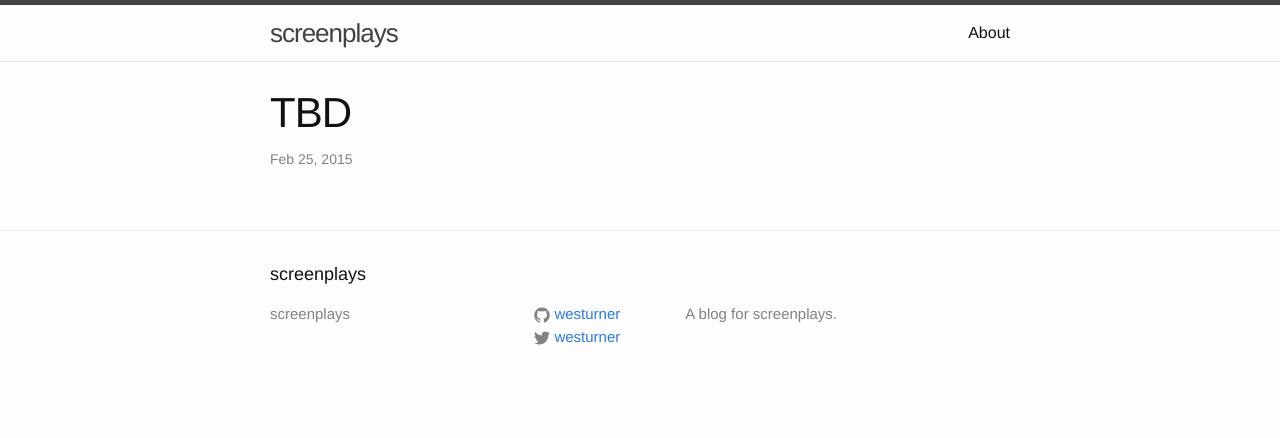
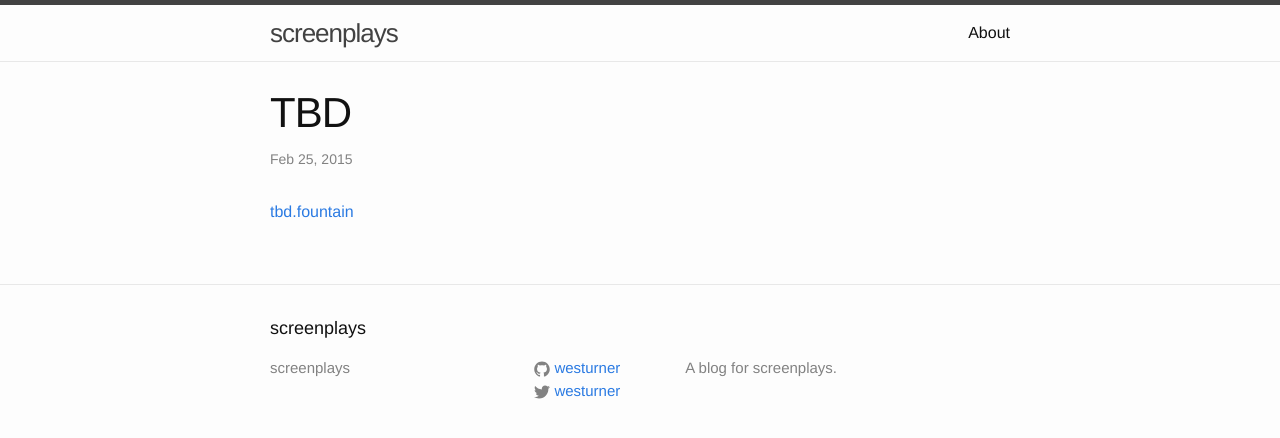
Before and after one commit to westurner/screenplays, a Jekyll site: the page built from _posts/2015-02-25-tbd.markdown, in a window 1280 px wide. Shown: the top 438 px of the page. Built offline with Jekyll 4.4.1, drawn with Linux system fonts in a browser that asks for light colours.

Commit message:
Add link to a repository file

```diff
--- a/_posts/2015-02-25-tbd.markdown
+++ b/_posts/2015-02-25-tbd.markdown
@@ -4,3 +4,5 @@ title:  "TBD"
 date:   2015-02-25 07:44:06
 categories: screenplays
 ---
+
+[tbd.fountain](/screenplays/-/tbd/tbd.fountain)
```
